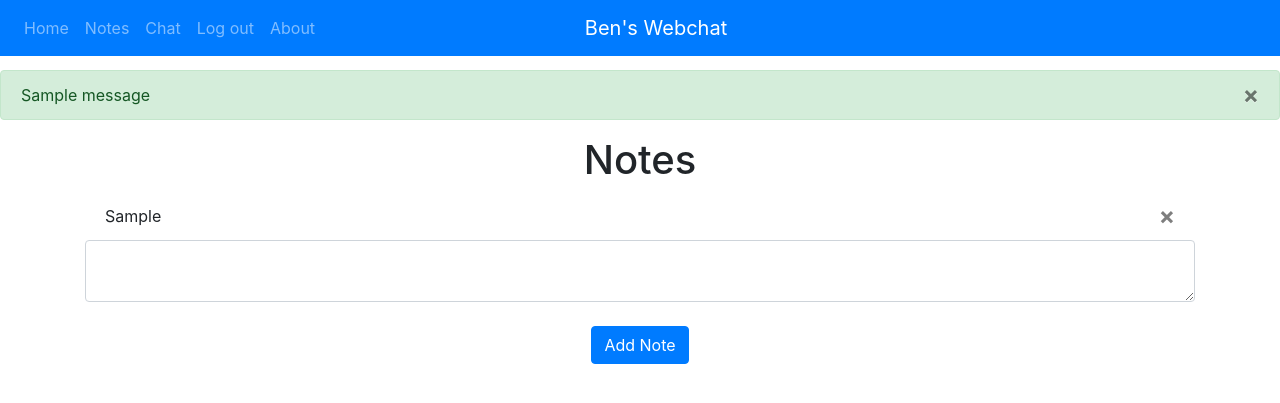
After one commit to BenpaiXD/webchat, a Flask app: page /notes/ in a window 1280 px wide. The commit adds this page. Shown: the top 403 px of the page. Run offline with Flask 3, Linux system fonts and the light colour scheme; a user stored in the database is signed in; tables that the repository leaves empty hold one stand-in row (values such as "Sample post"); one stand-in notice (Sample message) is shown; some libraries are stand-ins or nearby versions.

Commit message:
works as a note taking app

```diff
--- a/backend/app.py
+++ b/backend/app.py
@@ -4,4 +4,4 @@ from website import init_app
 app = init_app()
 
 if __name__ == "__main__":
-    app.run(debug=True)
+    app.run()
--- /dev/null
+++ b/backend/website/static/index.js
@@ -0,0 +1,8 @@
+function deleteNote(noteId) {
+    fetch('/delete-note', {
+        method: 'POST',
+        body: JSON.stringify({noteId: noteId}),
+    }).then((_res) => {
+        window.location.href = "/notes"
+    });
+}
--- a/backend/website/templates/base.html
+++ b/backend/website/templates/base.html
@@ -26,27 +26,55 @@
     </button>
     <div class="collapse navbar-collapse" id="navbarCollapse">
       <ul class="navbar-nav">
+        {% if user.is_authenticated %}
           <li class="nav-item">
             <a class="nav-link" href="/">Home</a>
+          </li>
+          <li class="nav-item">
+            <a class="nav-link" href="/notes">Notes</a>
           </li>
           <li class="nav-item">
             <a class="nav-link" href="/chat">Chat</a>
           </li>
           <li class="nav-item">
+            <a class="nav-link" href="/logout">Log out</a>
+          </li>
+        {% else %}
+          <li class="nav-item">
             <a class="nav-link" href="/login">Log in</a>
           </li>
           <li class="nav-item">
-          <a class="nav-link" href="/signup">Sign Up</a>
+            <a class="nav-link" href="/sign-up">Sign Up</a>
           </li>
-        <li class="nav-item">
-          <a class="nav-link" href="/logout">Log out</a>
-        </li>
+        {% endif %}
         <li class="nav-item">
           <a class="nav-link" href="/about">About</a>
         </li>
       </ul>
     </div>
   </nav>
+
+  {% with messages = get_flashed_messages(with_categories=true) %}
+    {% if messages %}
+      {% for category, message in messages %}
+        {% if category == 'error' %}
+          <div class="alert alert-danger alert-dismissable fade show" role="alert">
+            {{ message }}
+            <button type="button" class="close" data-dismiss="alert">
+              <span aria-hidden="true">&times;</span>
+            </button>
+          </div>
+        {% else %}
+          <div class="alert alert-success alert-dismissable fade show" role="alert">
+            {{ message }}
+            <button type="button" class="close" data-dismiss="alert">
+              <span aria-hidden="true">&times;</span>
+            </button>
+          </div>
+        {% endif %}
+      {% endfor %}
+    {% endif %}
+  {% endwith %}
 
   <div class="container">
     {% block content %}{% endblock %}
@@ -55,5 +83,6 @@
   <script src="https://code.jquery.com/jquery-3.5.1.slim.min.js"></script>
   <script src="https://cdn.jsdelivr.net/npm/@popperjs/core@2.5.4/dist/umd/popper.min.js"></script>
   <script src="https://stackpath.bootstrapcdn.com/bootstrap/4.5.2/js/bootstrap.min.js"></script>
+  <script src="../static/index.js"></script>
 </body>
 </html>
--- a/backend/website/templates/login.html
+++ b/backend/website/templates/login.html
@@ -3,7 +3,7 @@
 {% block content %}
   <div class="container">
     <h2>Log In</h2>
-    <form>
+    <form method="POST">
       <div class="form-group">
         <label for="username">Username:</label>
         <input type="text" class="form-control" id="username" name="username" required>
--- /dev/null
+++ b/backend/website/templates/notes.html
@@ -0,0 +1,26 @@
+{% extends 'base.html' %}
+
+{% block title %}
+    Home
+{% endblock %}
+
+{% block content %}
+    <h1 align="center">Notes</h1>
+    <ul class="list-group list-group-flush" id="notes">
+        {% for note in user.notes %}
+            <li class="list-group-item">
+                {{ note.data }}
+                <button type="button" class="close" onClick="deleteNote({{ note.id }})">
+                    <span aria-hidden="true">&times;</span>
+                </button>
+            </li>
+        {% endfor %}
+    </ul>
+    <form method="POST">
+        <textarea name="note" id="note" class="form-control"></textarea>
+        <br>
+        <div align="center">
+            <button type="submit" class="btn btn-primary">Add Note</Button>
+        </div>
+    </form>
+{% endblock %}
--- a/backend/website/views.py
+++ b/backend/website/views.py
@@ -1,21 +1,40 @@
-from flask import Blueprint, render_template
+from flask import Blueprint, render_template, request, jsonify
+from flask_login import login_user, login_required, logout_user, current_user
+from .models import Message
+from . import db
+import json
 
 views = Blueprint('views', __name__)
 
 @views.route('/')
+@login_required
 def homePage():
     # html that is being run on the page
-    return render_template("homepage.html")
+    return render_template("homepage.html", user=current_user)
 
-@views.route('/sign-up/')
-def sign_up():
-    # html that is being run on the page
-    return render_template("sign-up.html")
+@views.route('/notes/', methods=['GET', 'POST'])
+@login_required
+def notes():
+    if request.method == 'POST':
+        note = request.form.get('note')
 
-@views.route('/login/')
-def login():
-    # html that is being run on the page
-    return render_template("login.html")
+        new_note = Message(data=note, user_id=current_user.id)
+        db.session.add(new_note)
+        db.session.commit()
+
+    return render_template("notes.html", user=current_user)
+
+
+@views.route('/delete-note', methods=['POST'])
+def delete_note():
+    note = json.loads(request.data)
+    noteId = note['noteId']
+    note = Message.query.get(noteId)
+    if note:
+        if note.user_id == current_user.id:
+            db.session.delete(note)
+            db.session.commit()
+    return jsonify({})
 
 """
 # decorator sets this as root in website
```
Also changed, not shown: backend/website/__init__.py (+24 -0 lines), backend/website/auth.py (+58 -9 lines), backend/website/models.py (+23 -0 lines), backend/website/templates/sign-up.html (+17 -5 lines), 1 other file. Lines whose indentation alone changed are shown as unchanged.
